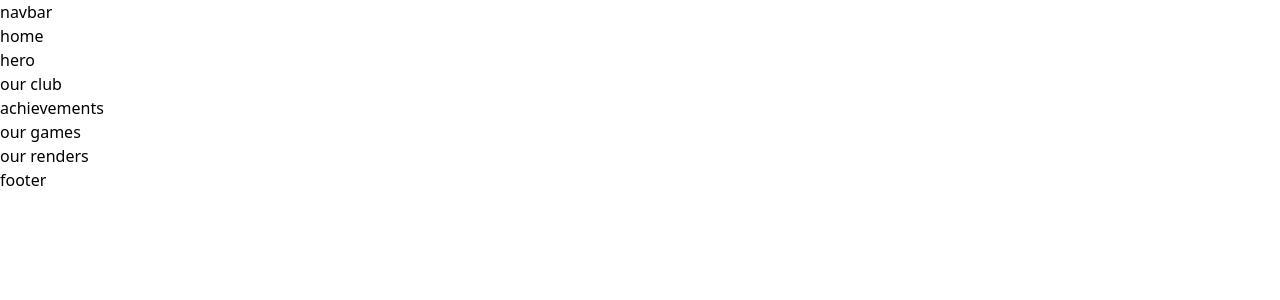
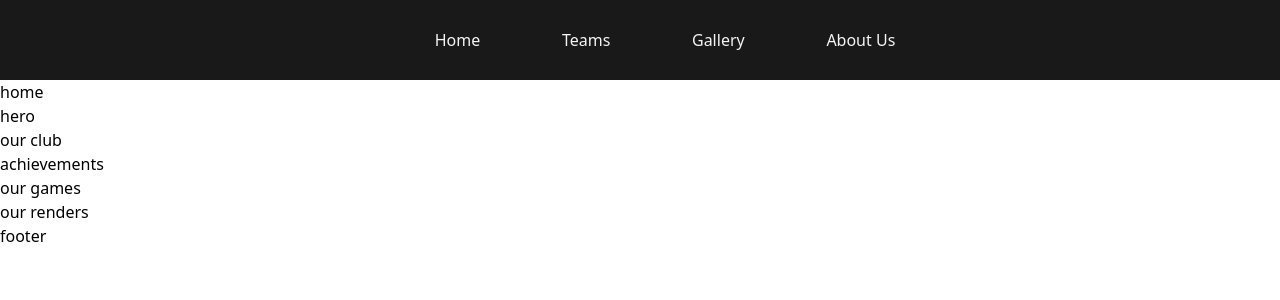
Before and after one commit to KaraleTanmay/gdu-website, a React (Create React App) app: page / in a window 1280 px wide. Shown: the top 300 px of the page. Built offline with nearby package versions, Linux system fonts and the light colour scheme; the HTML template or start-up script is replaced by a standard one.

Commit message:
navbar added

```diff
--- /dev/null
+++ b/src/Components/navbar/Navbar copy.jsx
@@ -0,0 +1,36 @@
+import React, { useState } from 'react'
+
+export default function Navbar() {
+    const [dropDown, setDropDown] = useState(false)
+    const [isScrolled, setIsScrolled] = useState(false)
+
+    const handleDropDown = () => {
+        if (dropDown === false) {
+            setDropDown(true)
+        }
+        else {
+            setDropDown(false)
+        }
+    }
+
+    window.onscroll = () => {
+        setIsScrolled(window.scrollY <= 200 ? false : true)
+        return () => (window.onscroll = null)
+    }
+
+    return (
+        // main navbar div
+        <div className={`ease-in-out text-lg duration-500 flex h-20 justify-center fixed w-full ${isScrolled ? "bg-black" : "bg-gradient-to-t from-transparent to-black/50"} z-50`}>
+
+            {/* left div for logo and options */}
+            <div className="flex justify-around w-2/3 items-center">
+                <div className="text-white flex w-2/3 justify-evenly items-center ">
+                    <span className='cursor-pointer'>Home</span>
+                    <span className='cursor-pointer'>Home</span>
+                    <span className='cursor-pointer'>Home</span>
+                    <span className='cursor-pointer'>Home</span>
+                </div>
+            </div>
+        </div>
+    )
+}
--- a/src/Components/navbar/Navbar.jsx
+++ b/src/Components/navbar/Navbar.jsx
@@ -1,9 +1,31 @@
-import React from 'react'
+import React, { useState } from 'react'
+import styles from "./navbar.module.css"
+import logo from "./logo.png"
+import { Squash as Hamburger } from 'hamburger-react'
 
 export default function Navbar() {
+
+    const [clicked, setClicked] = useState("menu");
+
+    const handleClicked = () => {
+        clicked === "menu" ? setClicked("menuclick") : setClicked("menu");
+    }
+
     return (
-        <div>
-            navbar
+        <div className={styles["navbar"]}>
+            <div className={styles["logo"]}>
+                <img src={logo} alt="logo" />
+            </div>
+            <div className={styles[clicked]}>
+                <span className={styles["tabs"]}>Home</span>
+                <span className={styles["tabs"]}>Teams</span>
+                <span className={styles["tabs"]}>Gallery</span>
+                <span className={styles["tabs"]}>About Us</span>
+            </div>
+            <div className={styles["hamburger"]} onClick={handleClicked}>
+                <Hamburger color='white'></Hamburger>
+            </div>
+            <div className={styles["extra"]}></div>
         </div>
     )
 }
--- /dev/null
+++ b/src/Components/navbar/navbar.module.css
@@ -0,0 +1,76 @@
+.navbar {
+    width: 100vw;
+    height: 10vh;
+    background-color: rgb(25, 25, 25);
+    display: flex;
+    justify-content: space-between;
+    align-items: center;
+    padding: 0 1rem;
+}
+
+.logo img {
+    visibility: hidden;
+    width: 50px;
+    border-radius: 50%;
+}
+
+.menu {
+    width: 50%;
+    height: 80%;
+    display: flex;
+    justify-content: space-evenly;
+    align-items: center;
+    color: whitesmoke;
+}
+
+.hamburger {
+    display: none;
+}
+
+@media screen and (max-width: 600px) {
+    .line {
+        display: block;
+    }
+
+    .logo img {
+        visibility: visible;
+    }
+
+    .hamburger {
+        display: block;
+    }
+
+    .extra {
+        display: none;
+    }
+
+    .menu {
+        position: absolute;
+        top: -100%;
+        right: 0;
+        background-color: rgb(25, 25, 25);
+        width: 100vw;
+        height: 50vh;
+        display: flex;
+        flex-direction: column;
+        justify-content: space-evenly;
+        align-items: center;
+        color: whitesmoke;
+        transition: all 0.5s ease;
+    }
+
+    .menuclick {
+        position: absolute;
+        top: 10vh;
+        right: 0;
+        background-color: rgb(25, 25, 25);
+        width: 100vw;
+        height: 50vh;
+        display: flex;
+        flex-direction: column;
+        justify-content: space-evenly;
+        align-items: center;
+        color: whitesmoke;
+        transition: all 0.5s ease;
+    }
+}
```
Also changed, not shown: src/Components/navbar/logo.png (added).
